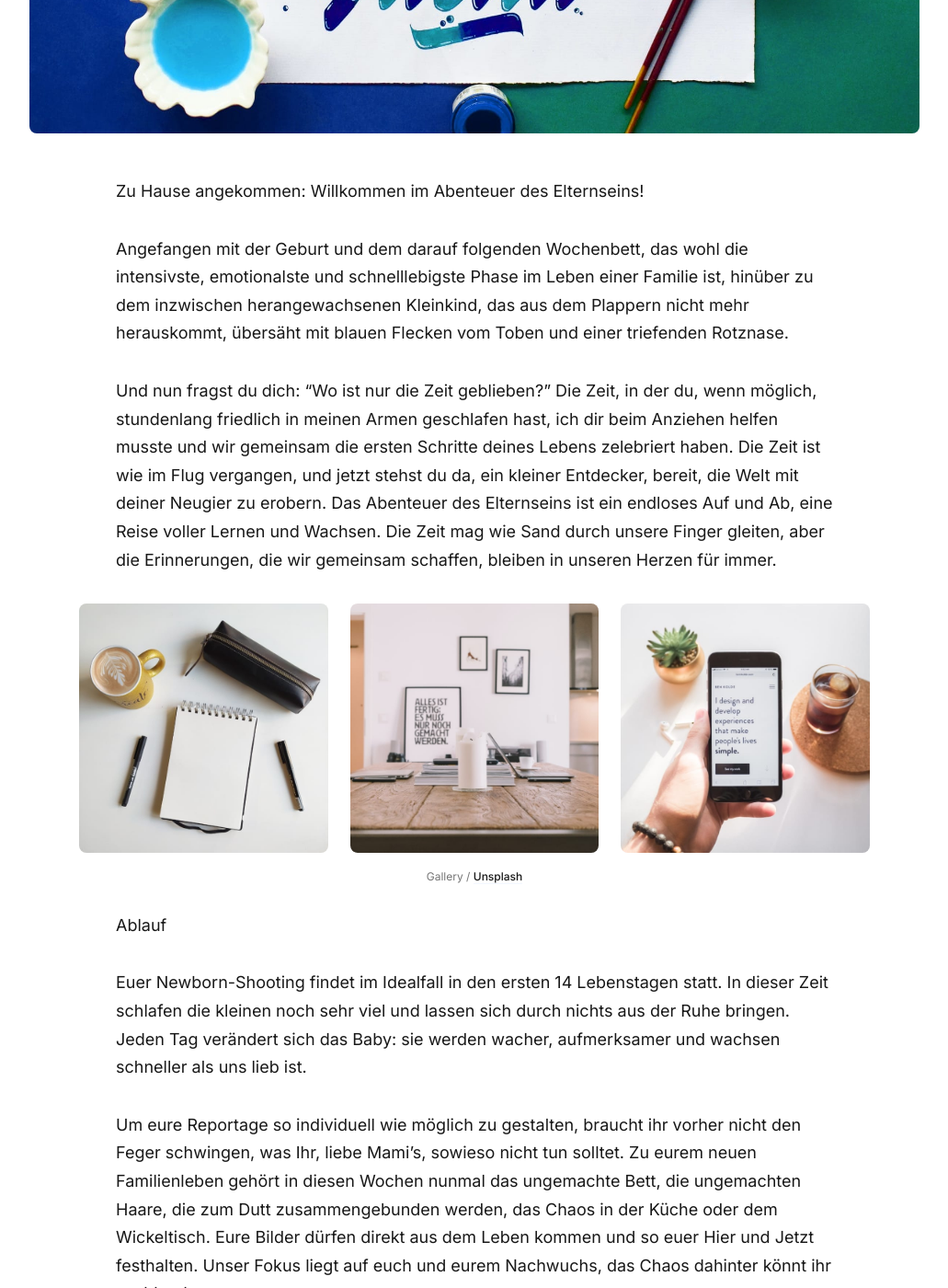
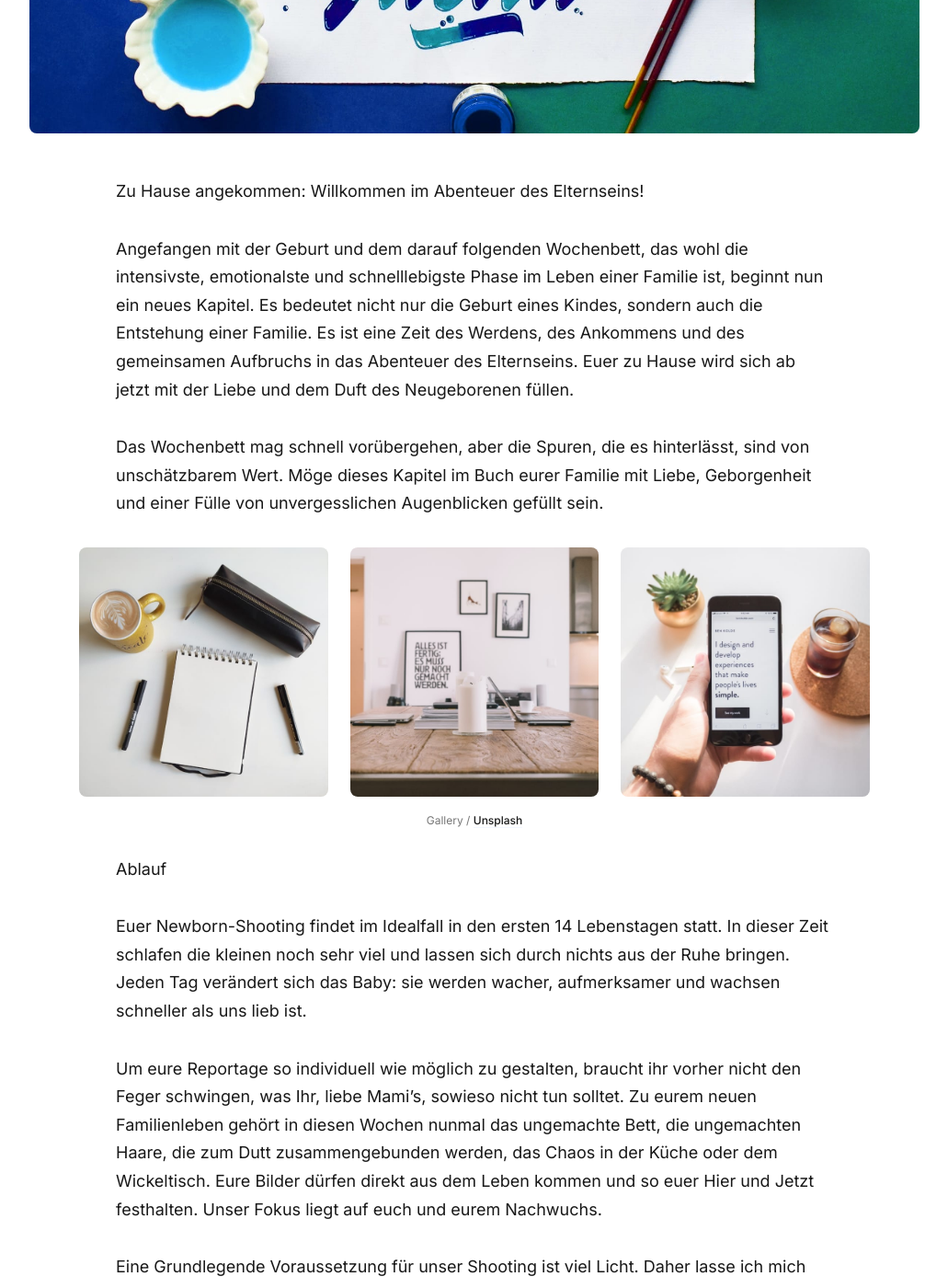
Before and after one commit to lena-schneider-fotografie/lena-schneider-fotografie.github.io, a Jekyll site: the page built from _projects/Newborn.md, in a window 1280 px wide and 1400 px high, scrolled down 765 px. Shown: the whole window at 92% size, without its empty margins (124-1155 px from the left). Built offline with Jekyll 4.4.1, drawn with Linux system fonts in a browser that asks for light colours; nearby versions of some CDN libraries; some web fonts are replaced; some of the changed text lies outside the part shown.

Commit message:
text newborn

```diff
--- a/_projects/Newborn.md
+++ b/_projects/Newborn.md
@@ -10,12 +10,11 @@ price: Ab 300€
 
 Zu Hause angekommen: Willkommen im Abenteuer des Elternseins!
 
-Angefangen mit der Geburt und dem darauf folgenden Wochenbett, das wohl die intensivste, emotionalste und schnelllebigste Phase im Leben einer Familie ist, hinüber zu dem inzwischen herangewachsenen Kleinkind, das aus dem Plappern nicht mehr herauskommt, übersäht mit blauen Flecken vom Toben und einer triefenden Rotznase.
+Angefangen mit der Geburt und dem darauf folgenden Wochenbett, das wohl die intensivste, emotionalste und schnelllebigste Phase im Leben einer Familie ist, beginnt nun ein neues Kapitel. Es bedeutet nicht nur die Geburt eines Kindes, sondern auch die Entstehung einer Familie. Es ist eine Zeit des Werdens, des Ankommens und des gemeinsamen Aufbruchs in das Abenteuer des Elternseins.
+Euer zu Hause wird sich ab jetzt mit der Liebe und dem Duft des Neugeborenen füllen.
 
-Und nun fragst du dich: "Wo ist nur die Zeit geblieben?" Die Zeit, in der du, wenn möglich, stundenlang friedlich in meinen Armen geschlafen hast, ich dir beim Anziehen helfen musste und wir gemeinsam die ersten Schritte deines Lebens zelebriert haben.
-Die Zeit ist wie im Flug vergangen, und jetzt stehst du da, ein kleiner Entdecker, bereit, die Welt mit deiner Neugier zu erobern.
-Das Abenteuer des Elternseins ist ein endloses Auf und Ab, eine Reise voller Lernen und Wachsen. Die Zeit mag wie Sand durch unsere Finger gleiten, aber die Erinnerungen, die wir gemeinsam schaffen, bleiben in unseren Herzen für immer.
-
+Das Wochenbett mag schnell vorübergehen, aber die Spuren, die es hinterlässt, sind von unschätzbarem Wert.
+Möge dieses Kapitel im Buch eurer Familie mit Liebe, Geborgenheit und einer Fülle von unvergesslichen Augenblicken gefüllt sein.
 
 
 <div class="gallery-box">
@@ -42,8 +41,6 @@ Bilder entstehen oft spontan. Um euch jedoch nicht das Gefühl zu geben, gezwung
 
 Die Bedürfnisse eures Babys stehen immer an erster Stelle! Für eine Pause zum Stillen oder Wickeln haben wir genug Zeit eingeplant.
 Generell jedoch gilt: Wenn ihr euch mit etwas nicht wohlfühlt oder euer Baby nicht mag, wird es nicht gemacht. Dasselbe gilt für unnatürliche und komplizierte Posen – diese werdet ihr bei mir nicht finden.
-
-
 
 
 <div class="gallery-box">
```
Also changed, not shown: other parts of _projects/Newborn.md (+1 -1 lines).
